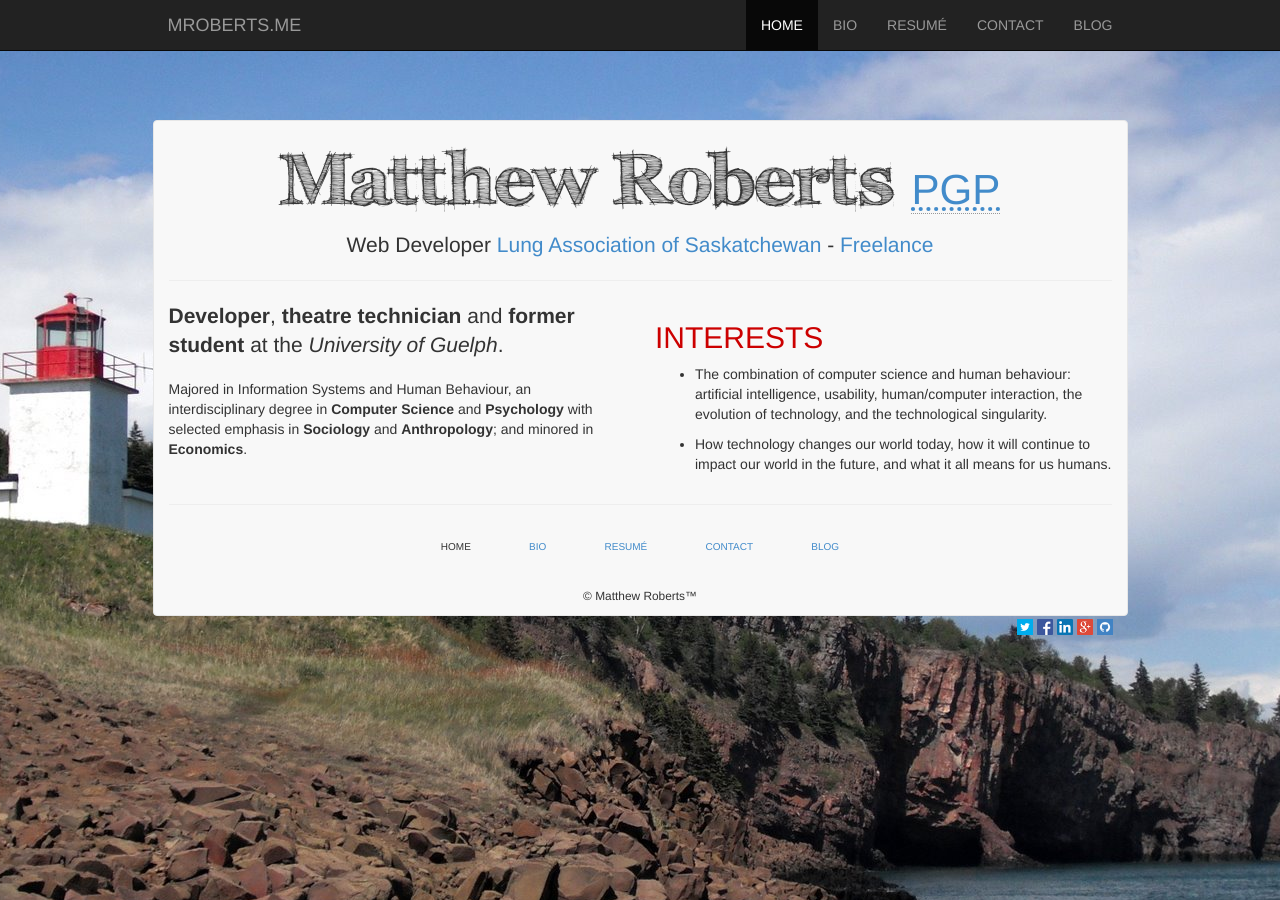
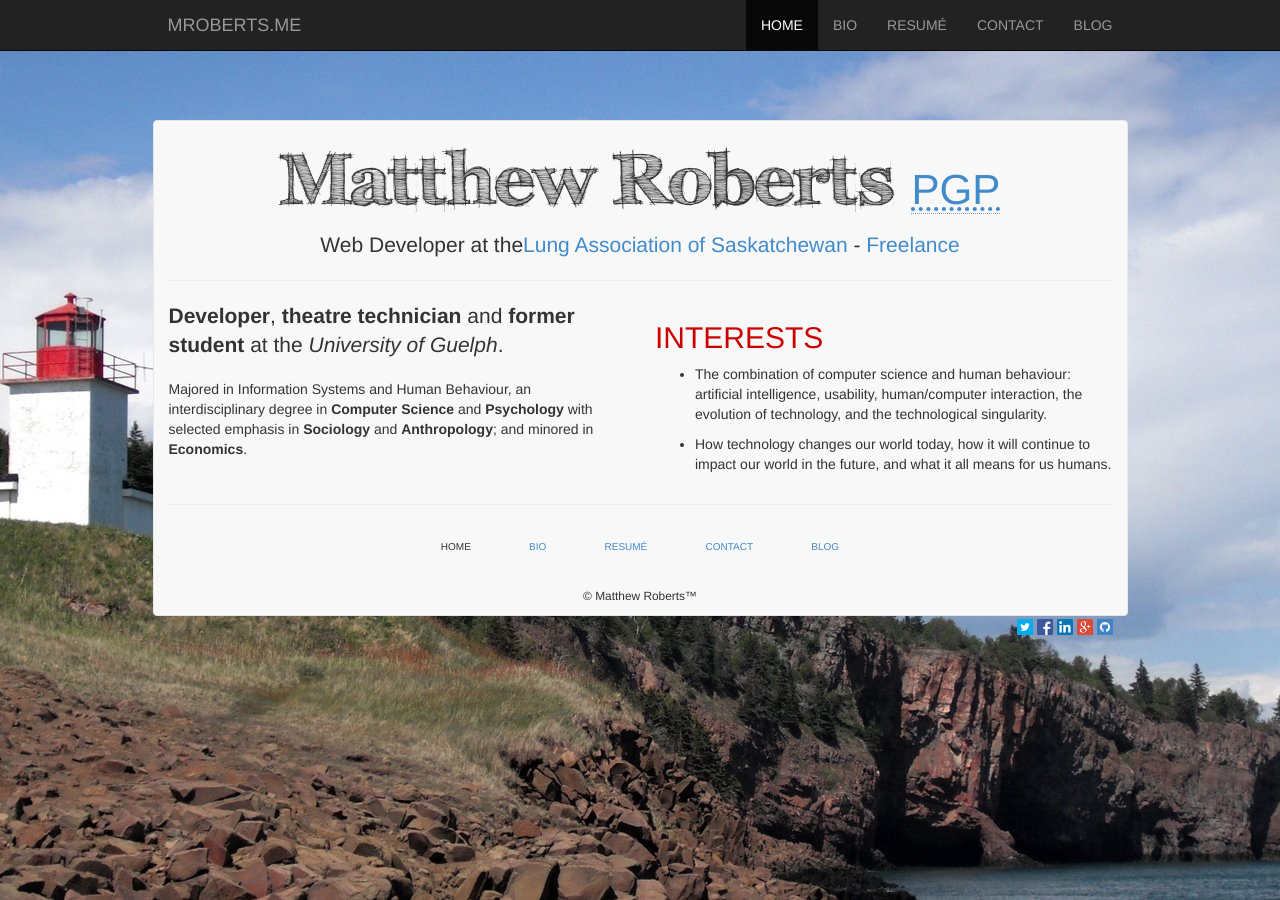
Before and after one commit to eruraindil/eruraindil.github.com, a Jekyll site: the page built from index.html, in a window 1280 px wide. Built offline with Jekyll 4.4.1, drawn with Linux system fonts in a browser that asks for light colours; Markdown is read by kramdown in place of the engine named in the settings.

Commit message:
Update index.html

```diff
--- a/index.html
+++ b/index.html
@@ -6,7 +6,7 @@ menu: home
 ---
 
 <h1 class="fff_tusjbold">{{ page.title }} <small><a href="http://keyserver.ubuntu.com:11371/pks/lookup?op=get&fingerprint=on&search=0x210E343B4D1B0E10"><abbr title="Pretty Good Privacy" class="initialism">PGP</abbr></a></small></h1>
-<p class="lead">Web Developer <a href="http://sk.lung.ca/">Lung Association of Saskatchewan</a> - <a href="http://stikmen.ca/">Freelance</a></p>
+<p class="lead">Web Developer at the<a href="http://sk.lung.ca/">Lung Association of Saskatchewan</a> - <a href="http://stikmen.ca/">Freelance</a></p>
 <hr>
 <div class="row">
   <div class="col-md-6">
```
